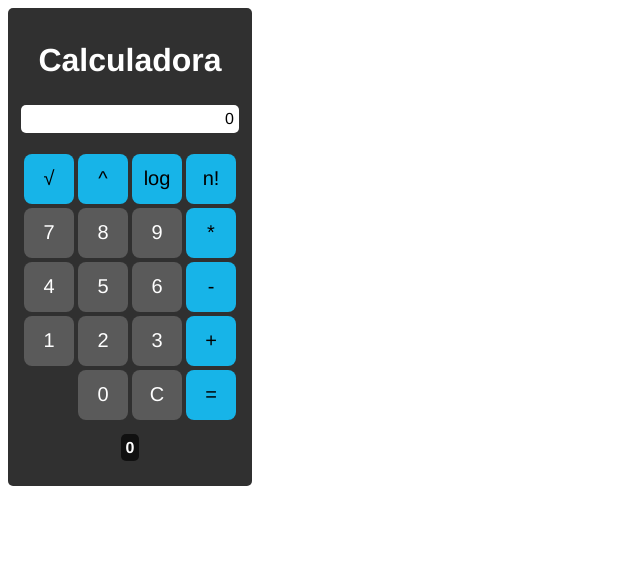
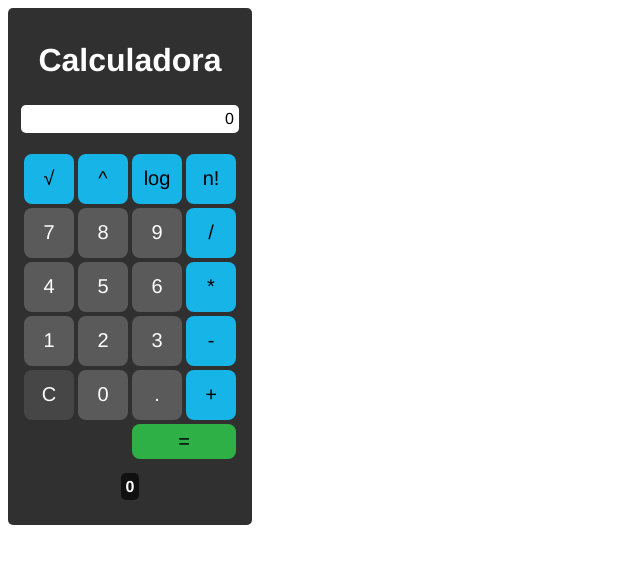
Before and after one commit to juancad/calculator, an Angular app: page / in a window 1280 px wide. Shown: the top 564 px of the page, without its empty margins (0-640 px from the left). Built offline with nearby package versions, Linux system fonts and the light colour scheme.

Commit message:
add number buttons

```diff
--- a/src/app/app.component.css
+++ b/src/app/app.component.css
@@ -16,9 +16,7 @@
     text-align: right;
 }
 
-input.calcbtn {
-    background: #17b4e8;
-    color: black;
+input.calcbtn, input.calcnum, input.calcreset {
     border-radius: 8px;
     height: 50px;
     width: 50px;
@@ -26,6 +24,26 @@ input.calcbtn {
     font-size: 20px;
     font-family: Helvetica;
     border: 0px;
+}
+
+input.calcsolve {
+    border-radius: 8px;
+    height: 35px;
+    width: 100%;
+    text-align: center;
+    font-size: 20px;
+    font-family: Helvetica;
+    border: 0px;
+}
+
+input.calcbtn {
+    background: #17b4e8;
+    color: black;
+}
+
+input.calcreset {
+    background: #464646;
+    color: white;
 }
 
 input.calcbtn:hover {
@@ -36,17 +54,19 @@ input.calcbtn:hover {
 input.calcnum {
     background: #5a5a5a;
     color: white;
-    border-radius: 8px;
-    height: 50px;
-    width: 50px;
-    text-align: center;
-    font-size: 20px;
-    font-family: Helvetica;
-    border: 0px;
 }
 
-input.calcnum:hover {
+input.calcnum:hover, input.calcreset:hover {
     background: black;
+}
+
+input.calcsolve {
+    background: #2fb046;
+}
+
+input.calcsolve:hover {
+    background: black;
+    color: white;
 }
 
 span#result {
--- a/src/app/app.component.html
+++ b/src/app/app.component.html
@@ -35,7 +35,7 @@
                             <input class="calcnum" type="submit" value="9" (click)="number(9)">
                         </td>
                         <td>
-                            <input class="calcbtn" type="submit" value="*" (click)="setOperator('*')">
+                            <input class="calcbtn" type="submit" value="/" (click)="setOperator('/')">
                         </td>
                     </tr>
                     <tr>
@@ -49,7 +49,7 @@
                             <input class="calcnum" type="submit" value="6" (click)="number(6)">
                         </td>
                         <td>
-                            <input class="calcbtn" type="submit" value="-" (click)="setOperator('-')">
+                            <input class="calcbtn" type="submit" value="*" (click)="setOperator('*')">
                         </td>
                     </tr>
                     <tr>
@@ -63,20 +63,28 @@
                             <input class="calcnum" type="submit" value="3" (click)="number(3)">
                         </td>
                         <td>
-                            <input class="calcbtn" type="submit" value="+" (click)="setOperator('+')">
+                            <input class="calcbtn" type="submit" value="-" (click)="setOperator('-')">
                         </td>
                     </tr>
                     <tr>
                         <td>
+                            <input class="calcreset" type="submit" value="C" (click)="reset()">
                         </td>
                         <td>
                             <input class="calcnum" type="submit" value="0" (click)="number(0)">
                         </td>
                         <td>
-                            <input class="calcnum" type="submit" value="C" (click)="reset()">
+                            <input class="calcnum" type="submit" value="." (click)="point()">
                         </td>
                         <td>
-                            <input class="calcbtn" type="submit" value="=" (click)="solve()">
+                            <input class="calcbtn" type="submit" value="+" (click)="setOperator('+')">
+                        </td>
+                    </tr>
+                    <tr>
+                        <td></td>
+                        <td></td>
+                        <td colspan="2">
+                            <input class="calcsolve" type="submit" value="=" (click)="solve()">
                         </td>
                     </tr>
                 </table>
--- a/src/app/app.component.ts
+++ b/src/app/app.component.ts
@@ -97,6 +97,17 @@ export class AppComponent {
     }
   }
 
+  point():void {
+    if(this.isNum1) {
+      this.num1+=".";
+      this.changeOutput();
+    }
+    else {
+      this.num2+=".";
+      this.changeOutput();
+    }
+  }
+
   //actualiza el valor del output
   changeOutput(): void {
     if(this.isNum1) {
```
